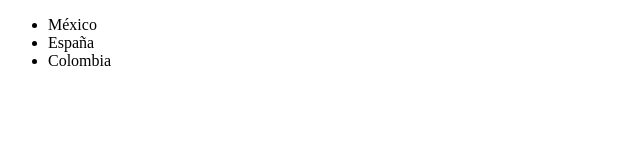
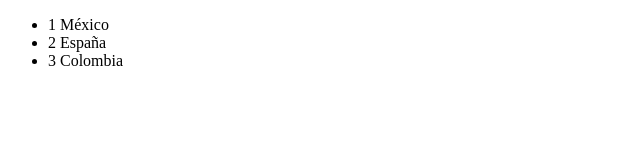
Before and after one commit to willycaflo/CursoVueJS2, a plain HTML site: page index.html in a window 1280 px wide. Shown: the full height of the page, 0-640 px from the left. Drawn offline with nearby package versions, Linux system fonts and the light colour scheme.

Commit message:
Motrar el indice del elemento con la directiva v-for

```diff
--- a/index.html
+++ b/index.html
@@ -11,8 +11,8 @@
 <body>
     <div id="vm">
         <ul>
-            <li v-for="pais in paises">
-                {{ pais }}
+            <li v-for="(pais, index) in paises">
+               {{ index + 1 }} {{ pais }}
             </li>
         </ul>
     </div>
```
